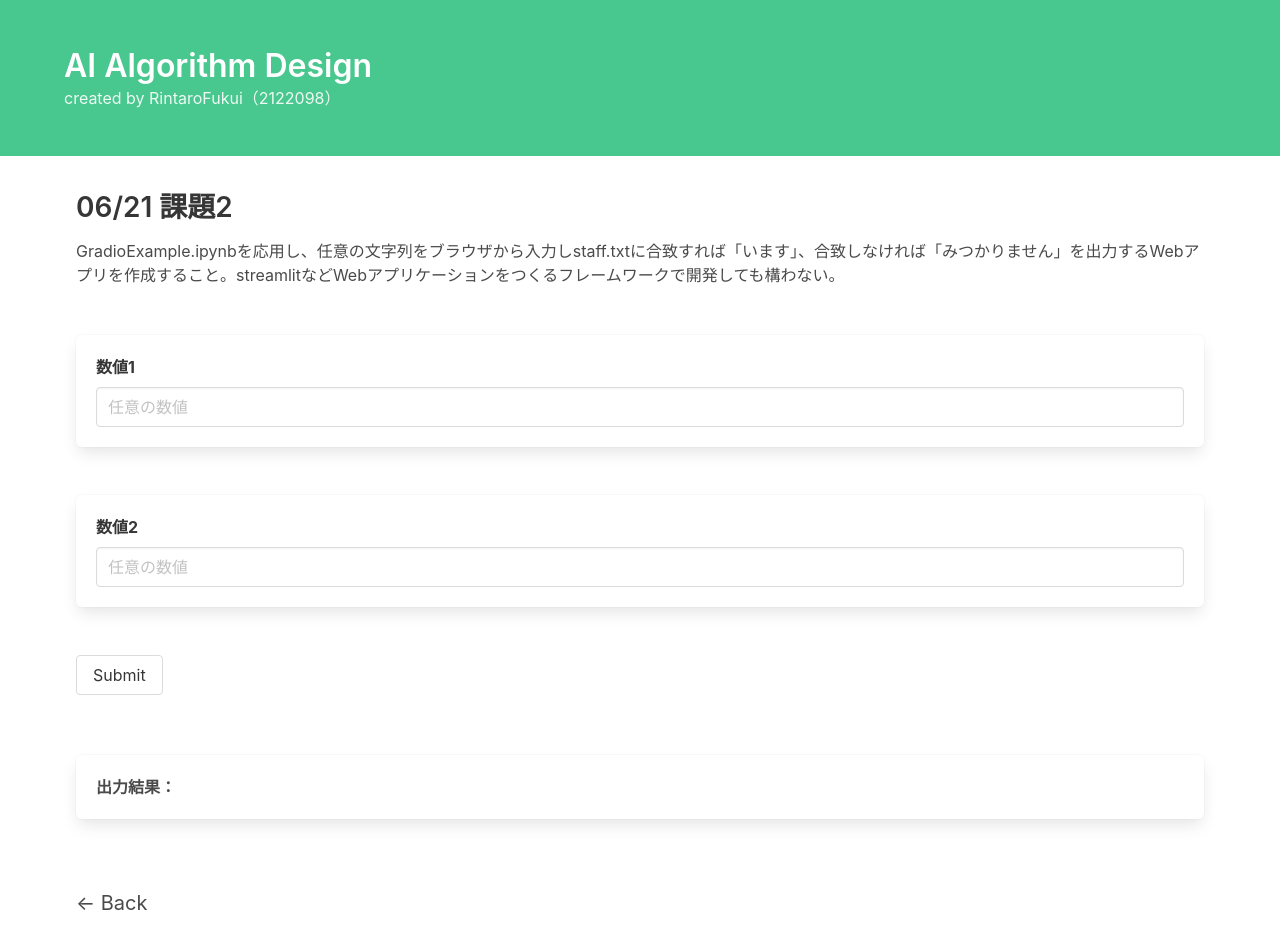
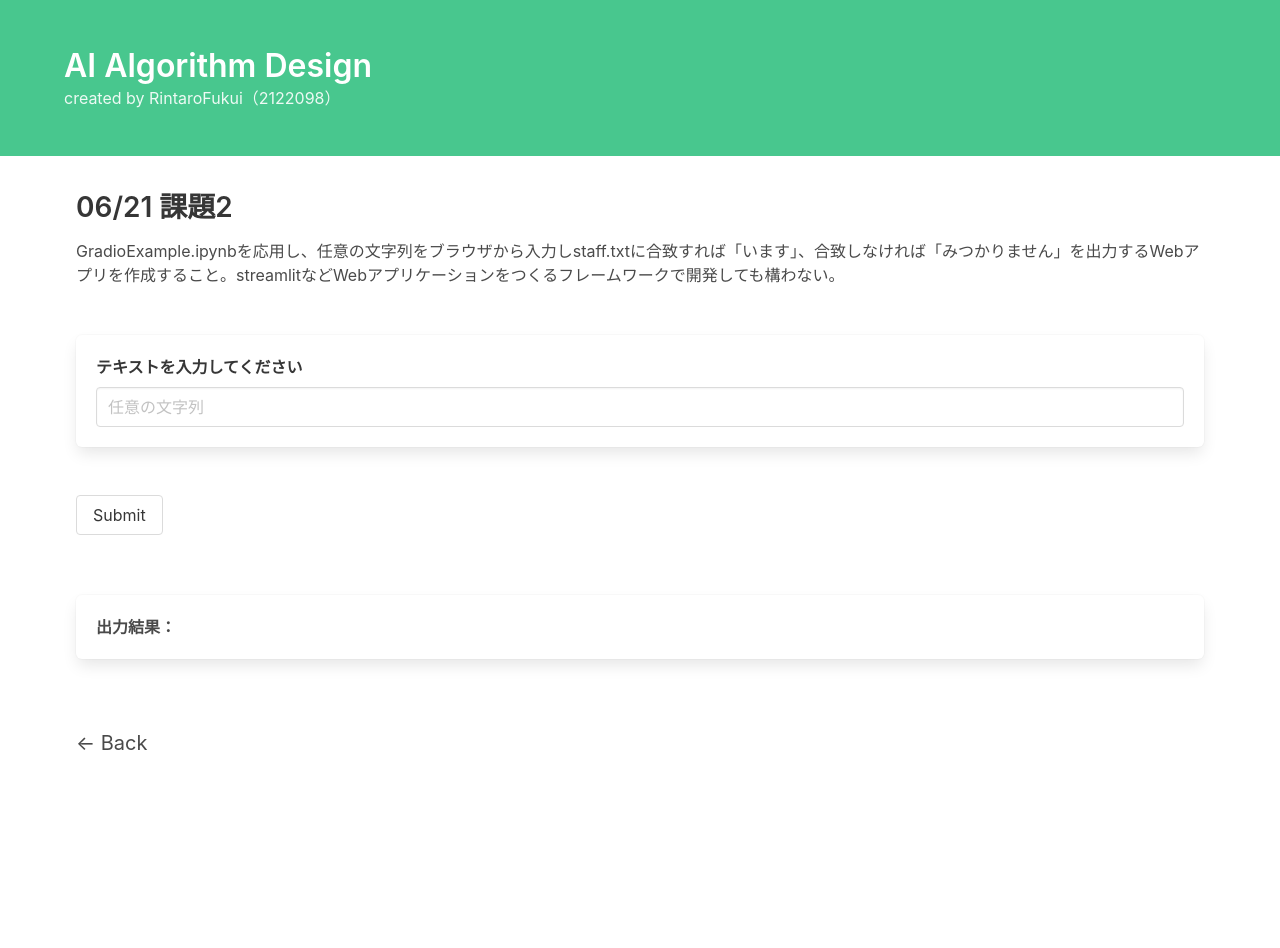
Before and after one commit to Rintaro-Fukui/Application-Task, a Next.js app in the folder front/application-task/: page /task2 in a window 1280 px wide. Shown: the top 948 px of the page. After the commit the page ends 816 px from the top, so only its background shows below. Built offline with nearby package versions, Linux system fonts and the light colour scheme.

Commit message:
task2 finish

```diff
--- a/front/application-task/src/app/task1/page.js
+++ b/front/application-task/src/app/task1/page.js
@@ -12,7 +12,7 @@ export default function task1() {
 
     const onSubmit = (data) =>
         axios.post(
-            `http://127.0.0.1:8000/addition?n1=${data["n1"]}&n2=${data["n2"]}`
+            `http://127.0.0.1:8000/task1?n1=${data["n1"]}&n2=${data["n2"]}`
         ).then(response => {
             setResult(response.data.output.result);
         });
--- a/front/application-task/src/app/task2/page.js
+++ b/front/application-task/src/app/task2/page.js
@@ -12,7 +12,7 @@ export default function task2() {
 
     const onSubmit = (data) =>
         axios.post(
-            `http://127.0.0.1:8000/addition?n1=${data["n1"]}&n2=${data["n2"]}`
+            `http://127.0.0.1:8000/task2?txt=${data["txt"]}`
         ).then(response => {
             setResult(response.data.output.result);
         });
@@ -31,18 +31,9 @@ export default function task2() {
                 <form className="field" onSubmit={handleSubmit(onSubmit)}>
                     <div className="tile is-parent">
                         <div className="tile is-child box">
-                            <label className="label">数値1</label>
+                            <label className="label">テキストを入力してください</label>
                             <div className="control">
-                                <input className="input" type="text" {...register("n1")} placeholder="任意の数値" />
-                            </div>
-                        </div>
-                    </div>
-                    <br />
-                    <div className="tile is-parent">
-                        <div className="tile is-child box">
-                            <label className="label">数値2</label>
-                            <div className="control">
-                                <input className="input" type="text" {...register("n2")} placeholder="任意の数値" />
+                                <input className="input" type="text" {...register("txt")} placeholder="任意の文字列" />
                             </div>
                         </div>
                     </div>
```
Also changed, not shown: 1 other file (tests, documents, lock files or other folders).
